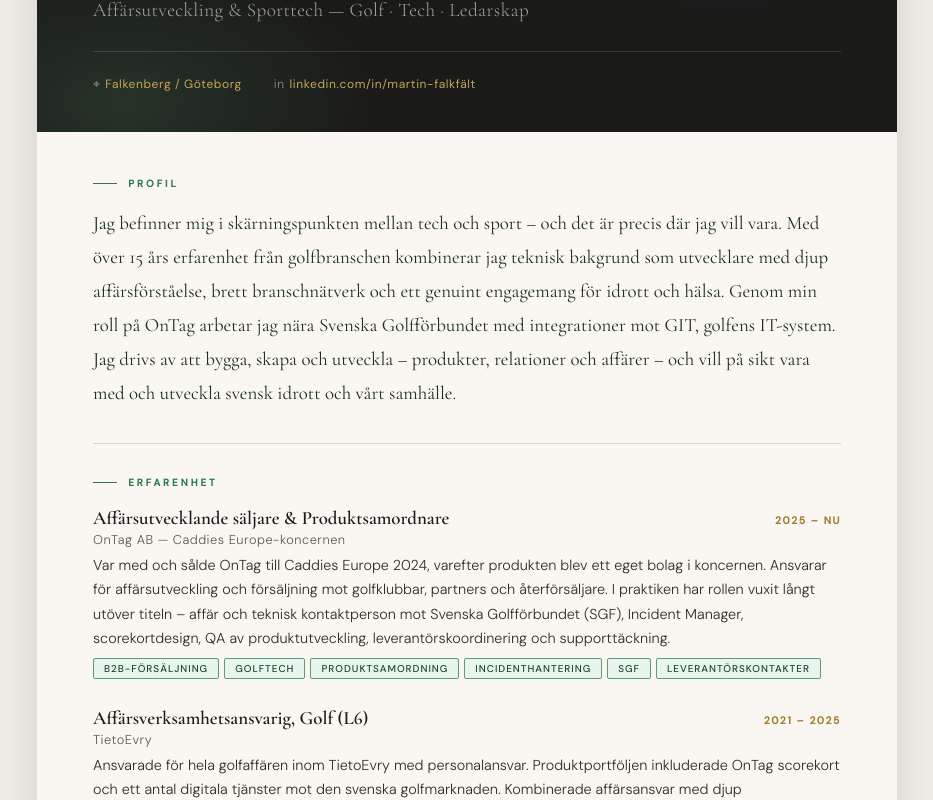
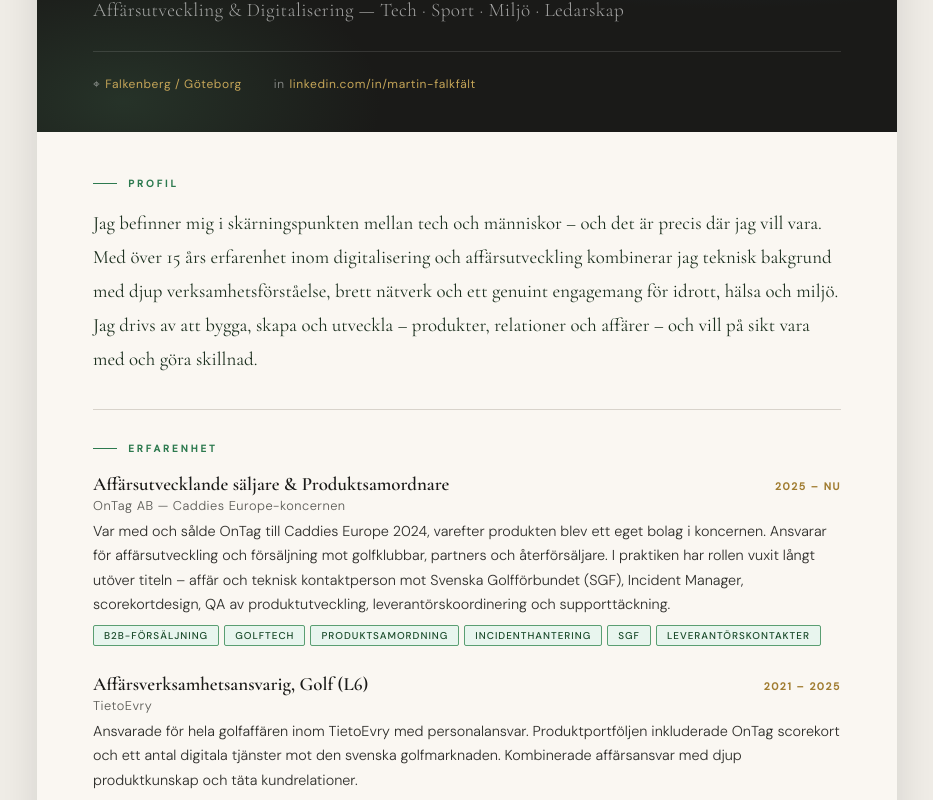
Before and after one commit to MikkiTrash/cv, a plain HTML site: page index.html in a window 1280 px wide. Shown: the part 201-1001 px from the top of the page, without its empty margins (173-1106 px from the left). Drawn offline with nearby package versions, Linux system fonts and the light colour scheme.

Commit message:
Update index.html
Update for more general description

```diff
--- a/index.html
+++ b/index.html
@@ -76,7 +76,7 @@
     <div class="cv-header-inner">
       <div class="cv-eyebrow">Curriculum Vitae</div>
       <h1 class="cv-name">Martin <em>Falkfält</em></h1>
-      <p class="cv-tagline">Affärsutveckling &amp; Sporttech — Golf · Tech · Ledarskap</p>
+      <p class="cv-tagline">Affärsutveckling &amp; Digitalisering — Tech · Sport · Miljö · Ledarskap</p>
       <div class="cv-contact-bar">
         <span>⌖ <strong>Falkenberg / Göteborg</strong></span>
         <span>in <a href="https://www.linkedin.com/in/martin-falkfält" target="_blank"><strong>linkedin.com/in/martin-falkfält</strong></a></span>
@@ -87,7 +87,7 @@
   <div class="cv-body">
 
     <div class="sec-label">Profil</div>
-    <p class="profile-text">Jag befinner mig i skärningspunkten mellan tech och sport – och det är precis där jag vill vara. Med över 15 års erfarenhet från golfbranschen kombinerar jag teknisk bakgrund som utvecklare med djup affärsförståelse, brett branschnätverk och ett genuint engagemang för idrott och hälsa. Genom min roll på OnTag arbetar jag nära Svenska Golfförbundet med integrationer mot GIT, golfens IT-system. Jag drivs av att bygga, skapa och utveckla – produkter, relationer och affärer – och vill på sikt vara med och utveckla svensk idrott och vårt samhälle.</p>
+    <p class="profile-text">Jag befinner mig i skärningspunkten mellan tech och människor – och det är precis där jag vill vara. Med över 15 års erfarenhet inom digitalisering och affärsutveckling kombinerar jag teknisk bakgrund med djup verksamhetsförståelse, brett nätverk och ett genuint engagemang för idrott, hälsa och miljö. Jag drivs av att bygga, skapa och utveckla – produkter, relationer och affärer – och vill på sikt vara med och göra skillnad.</p>
 
     <hr class="sec-divider">
     <div class="sec-label">Erfarenhet</div>
```
